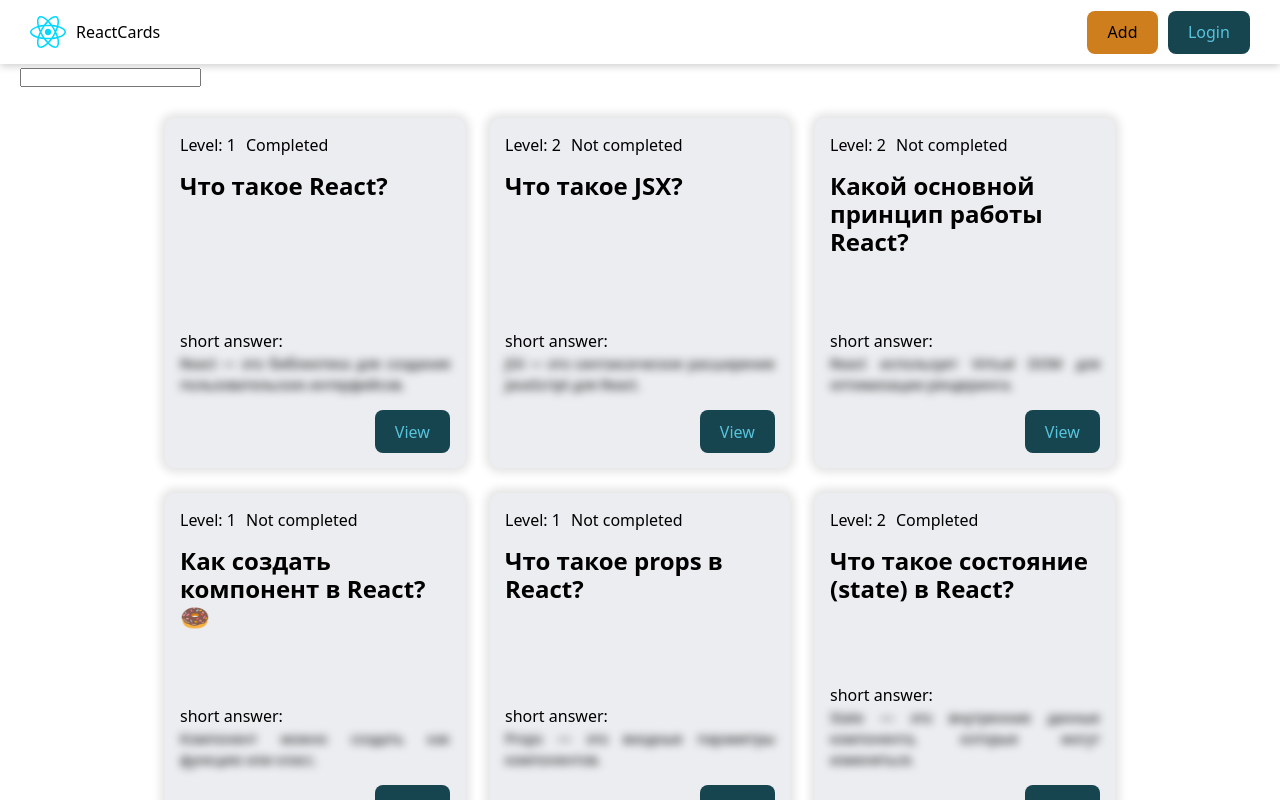
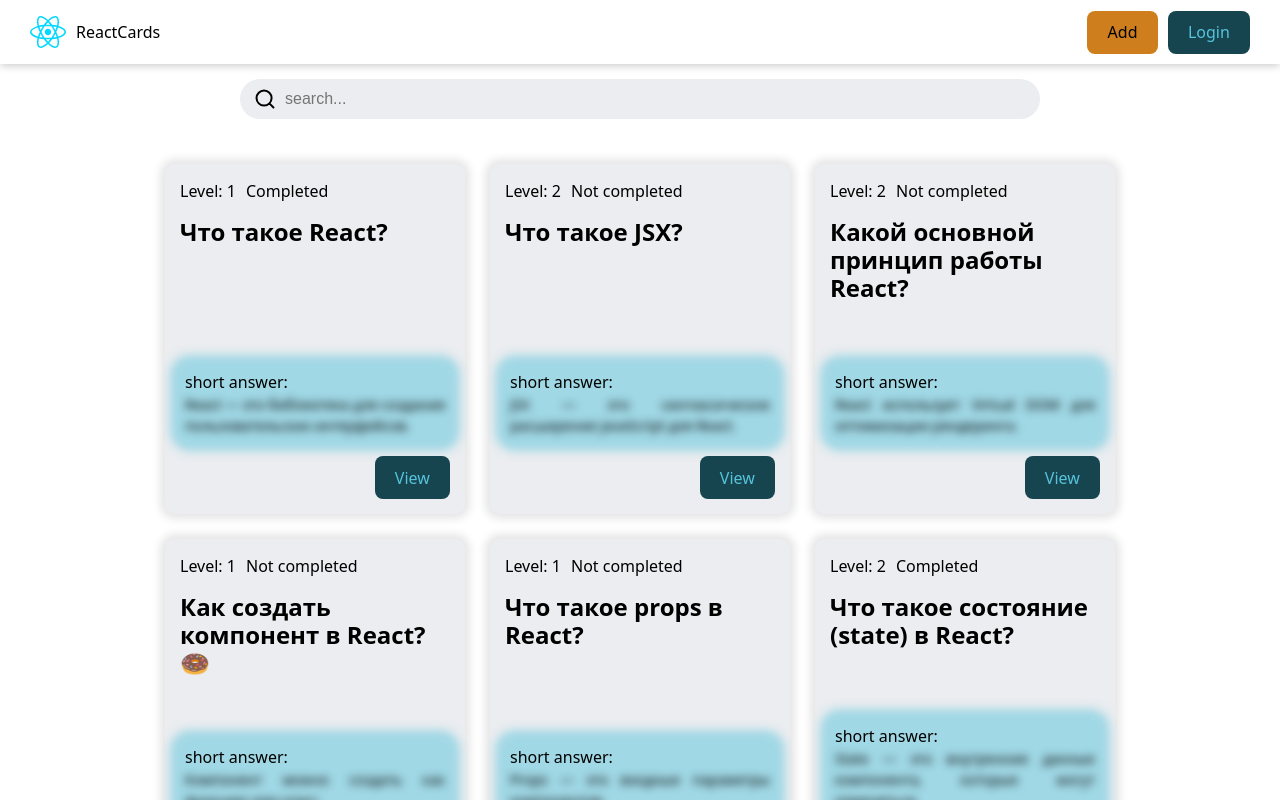
Before and after one commit to swixxs/react_js-cards, a React (Vite) app: page / in a window 1280 px wide. Built offline with nearby package versions, Linux system fonts and the light colour scheme; data requests are answered from the project's data file.

Commit message:
icons and searchInput

```diff
--- a/src/components/QuestionCard/QuestionCard.module.css
+++ b/src/components/QuestionCard/QuestionCard.module.css
@@ -32,6 +32,10 @@
 
 .cardAnswers {
   margin-top: auto;
+  padding: 5px;
+  box-shadow: 0 0 10px 10px var(--blur-card-color);
+  background-color: var(--blur-card-color);
+  border-radius: 10px;
 }
 
 .cardAnswer {
--- /dev/null
+++ b/src/components/SearchInput/SearchInput.jsx
@@ -0,0 +1,16 @@
+import { useId } from "react";
+import { SearchIcon } from "../icons";
+import cls from "./SearchInput.module.css";
+
+export const SearchInput = ({ value, onChange }) => {
+  const inputId = useId();
+
+  return (
+    <div className={cls.inputContainer}>
+      <label htmlFor={inputId}>
+        <SearchIcon className={cls.searchInput} />
+      </label>
+      <input type="text" id={inputId} className={cls.input} placeholder="search..." value={value} onChange={onChange} />
+    </div>
+  );
+};
--- /dev/null
+++ b/src/components/SearchInput/SearchInput.module.css
@@ -0,0 +1,25 @@
+.inputContainer {
+  position: relative;
+  width: 100%;
+  height: 40px;
+
+  border-radius: 20px;
+  background-color: var(--card-bg-color);
+}
+
+.searchInput {
+  position: absolute;
+  top: 10px;
+  left: 15px;
+}
+
+.input {
+  width: 100%;
+  height: 100%;
+  padding: 12px 12px 12px 45px;
+  border: none;
+  outline: none;
+  background-color: transparent;
+  font-size: 16px;
+  color: var(--text-color);
+}
--- /dev/null
+++ b/src/components/SearchInput/index.jsx
@@ -0,0 +1 @@
+export { SearchInput } from "./SearchInput";
--- /dev/null
+++ b/src/components/icons.jsx
@@ -0,0 +1,15 @@
+export const SearchIcon = (props) => {
+  return (
+    <svg width="20" height="20" viewBox="0 0 20 20" {...props}>
+      <path
+        d="M14.386 14.386l4.0877 4.0877-4.0877-4.0877c-2.9418 2.9419-7.7115 2.9419-10.6533 0-2.9419-2.9418-2.9419-7.7115 0-10.6533 2.9418-2.9419 7.7115-2.9419 10.6533 0 2.9419 2.9418 2.9419 7.7115 0 10.6533z"
+        stroke="currentColor"
+        fill="none"
+        stroke-width="2"
+        fill-rule="evenodd"
+        stroke-linecap="round"
+        stroke-linejoin="round"
+      ></path>
+    </svg>
+  );
+};
--- a/src/index.css
+++ b/src/index.css
@@ -4,6 +4,7 @@
   --btn-bg-color: #383b3f;
   --btn-text-color: #fff;
   --card-bg-color: #343a46;
+  --blur-card-color: #57c4dc;;
 
   font-family: system-ui, Avenir, Helvetica, Arial, sans-serif;
   line-height: 1.5;
@@ -40,6 +41,7 @@
     --btn-bg-color: #16444f;
     --btn-text-color: #57c4dc;
     --card-bg-color: #ebedf0;
+    --blur-card-color: rgba(87, 196, 220, 0.5);
   }
 }
 
@@ -50,5 +52,6 @@
     --btn-bg-color: #383b3f;
     --btn-text-color: #fff;
     --card-bg-color: #343a46;
+    --blur-card-color: rgba(67, 67, 67, 0.5);
   }
 }
--- a/src/pages/HomePage/HomePage.jsx
+++ b/src/pages/HomePage/HomePage.jsx
@@ -3,11 +3,11 @@
 import { Loader } from "../../components/Loader";
 import { API_URL } from "../../constants";
 import { useFetch } from "../../hooks/useFetch";
-// import cls from "./HomePage.module.css";
+import cls from "./HomePage.module.css";
+import { SearchInput } from "../../components/SearchInput";
 
 export const HomePage = () => {
   const [questions, setQuestions] = useState([]);
-
   const [searchValue, setSearchValue] = useState("");
 
   const [getQuestions, isLoading, error] = useFetch(async (url) => {
@@ -28,7 +28,9 @@
 
   return (
     <>
-      <input type="text" value={searchValue} onChange={onSearchValueHandler} />
+      <div className={cls.controlsContainer}>
+        <SearchInput value={searchValue} onChange={onSearchValueHandler} />
+      </div>
 
       {isLoading && <Loader />}
       {error && <p>${error}</p>}
--- a/src/pages/HomePage/HomePage.module.css
+++ b/src/pages/HomePage/HomePage.module.css
@@ -0,0 +1,11 @@
+.controlsContainer {
+  display: center;
+  align-items: center;
+  justify-content: center;
+  width: 100%;
+  max-width: 800px;
+
+  margin: 0 auto;
+  padding: 15px 0;
+  gap: 10px;
+}
```
